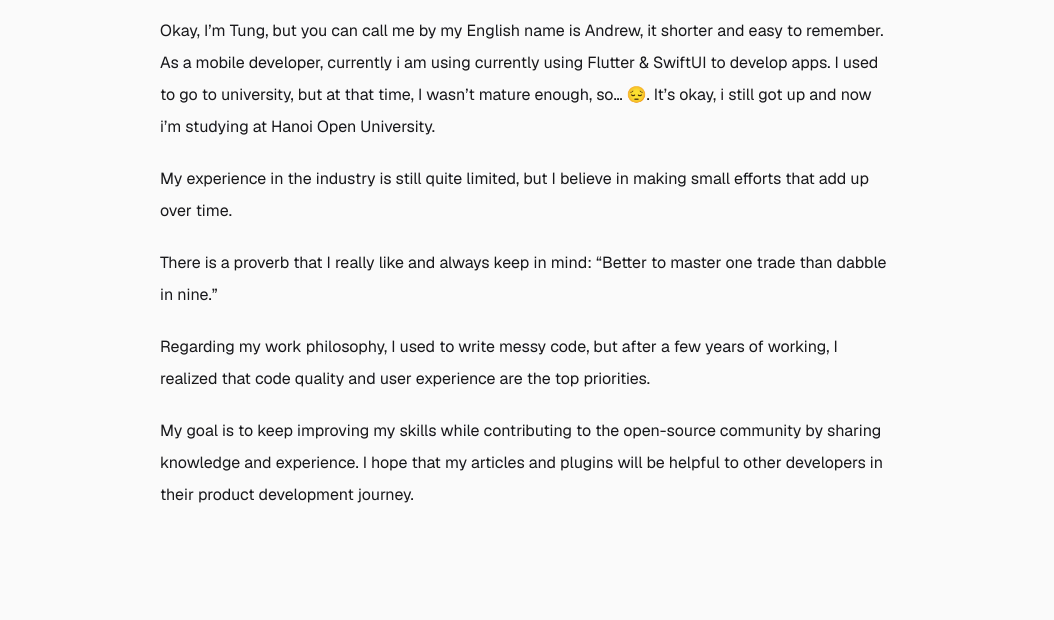
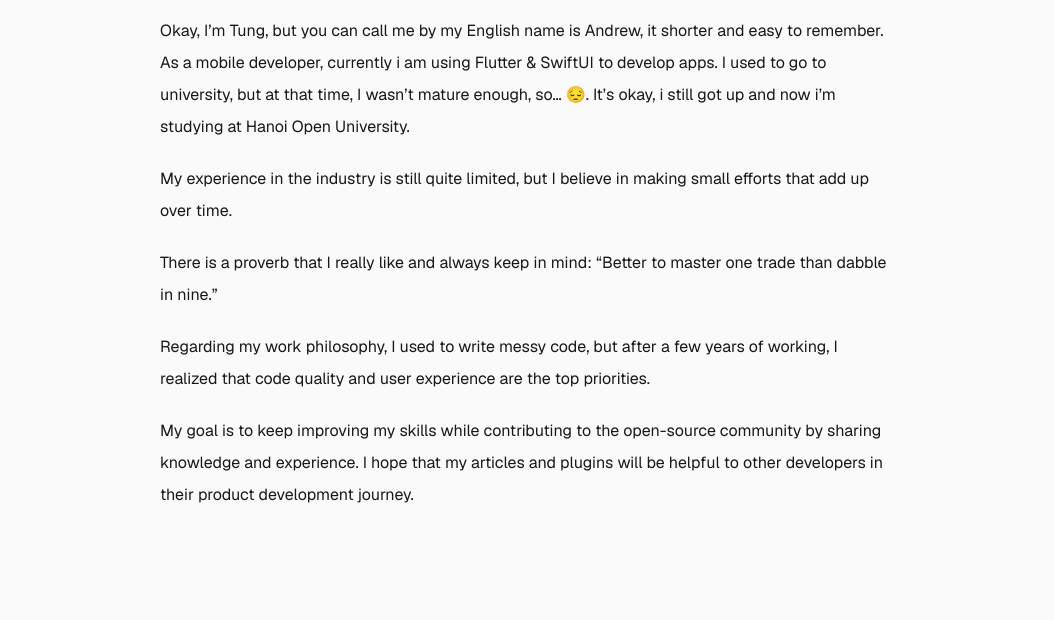
Before and after one commit to tungdevpro/tungdevpro.github.io, an Astro site: page /about in a window 1280 px wide. Shown: the part 182-802 px from the top of the page, without its empty margins (112-1166 px from the left). Built offline with nearby package versions, Linux system fonts and the light colour scheme; Astro itself is replaced by a stand-in of ours.

Commit message:
fix: correct duplicate word in about page

```diff
--- a/src/pages/about.md
+++ b/src/pages/about.md
@@ -3,7 +3,7 @@ layout: ../layouts/AboutLayout.astro
 title: "About"
 ---
 
-Okay, I'm Tung, but you can call me by my English name is Andrew, it shorter and easy to remember. As a mobile developer, currently i am using currently using Flutter & SwiftUI to develop apps. I used to go to university, but at that time, I wasn’t mature enough, so... 😔. It's okay, i still got up and now i'm studying at Hanoi Open University.
+Okay, I'm Tung, but you can call me by my English name is Andrew, it shorter and easy to remember. As a mobile developer, currently i am using Flutter & SwiftUI to develop apps. I used to go to university, but at that time, I wasn’t mature enough, so... 😔. It's okay, i still got up and now i'm studying at Hanoi Open University.
 
 My experience in the industry is still quite limited, but I believe in making small efforts that add up over time.
 
```
